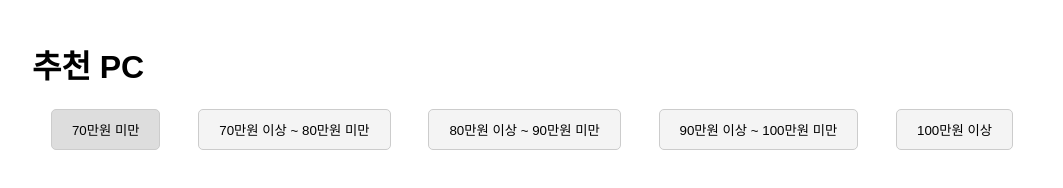
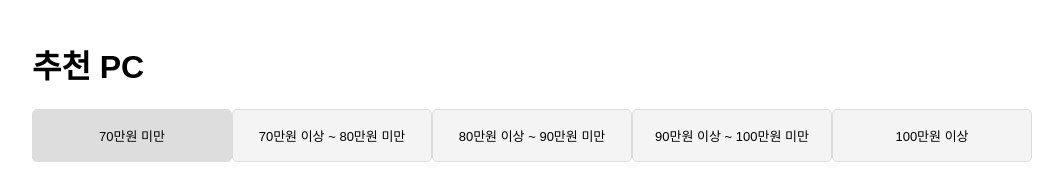
Before and after one commit to networkSorcerer/KDT_MINI_FRONTEND, a React (Create React App) app: page /suggested-pc in a window 1280 px wide. Shown: the top 188 px of the page, without its empty margins (108-1171 px from the left). Built offline with nearby package versions, Linux system fonts and the light colour scheme.

Commit message:
Update SuggestedPC.jsx

```diff
--- a/src/components/SuggestedPC.jsx
+++ b/src/components/SuggestedPC.jsx
@@ -460,17 +460,23 @@ const styles = {
     padding: "20px",
     fontFamily: "Arial, sans-serif",
   },
+
+  stepButton: {
+    padding: "16px",
+    fontSize: "13px",
+    border: "1px solid #ddd",
+    borderRadius: "5px",
+    cursor: "pointer",
+    width: "200%",
+    textAlign: "center",
+  },
+
   stepButtons: {
     display: "flex",
-    justifyContent: "space-around",
-    marginBottom: "20px",
+    justifyContent: "space-between",
+    marginBottom: "20px", // 버튼 사이 여백
   },
-  stepButton: {
-    padding: "10px 20px",
-    border: "1px solid #ccc",
-    borderRadius: "5px",
-    cursor: "pointer",
-  },
+
   content: {
     display: "flex",
     justifyContent: "space-between",
@@ -495,7 +501,7 @@ const styles = {
     cursor: "pointer",
   },
   pcImage: {
-    width: "100%",
+    width: "75%",
     height: "150px",
     objectFit: "cover",
     marginBottom: "10px",
@@ -507,7 +513,7 @@ const styles = {
     textAlign: "center",
   },
   selectedPCImage: {
-    width: "100%",
+    width: "75%",
     height: "200px",
     objectFit: "cover",
     marginBottom: "10px",
```
